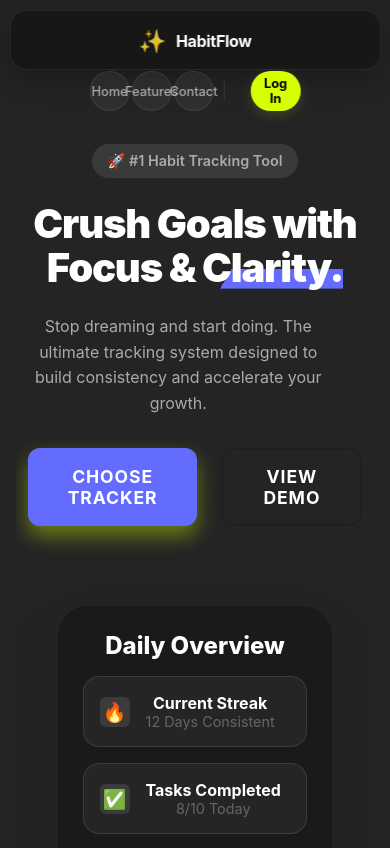
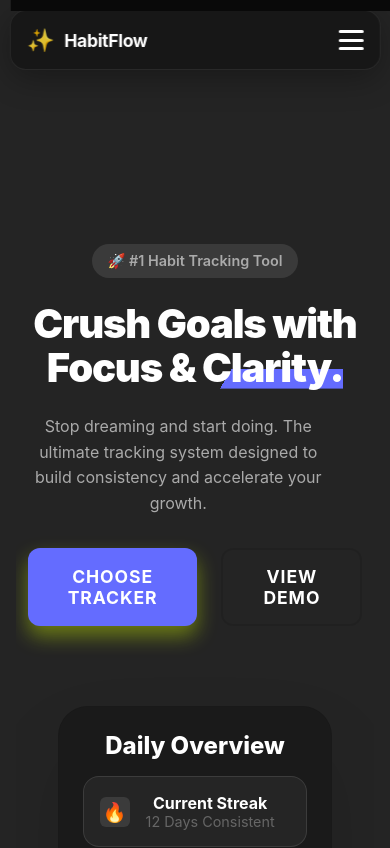
Before and after one commit to amitraj99053/Habit-Tracker-Frontend, a React (Vite) app: page / in a window 390 px wide. Shown: the top 848 px of the page. Built offline with nearby package versions, Linux system fonts and the light colour scheme; no server answers.

Commit message:
Redesign navbar with glassmorphism, responsive hamburger menu, and layout fixes

```diff
--- a/src/App.css
+++ b/src/App.css
@@ -45,6 +45,9 @@ body {
 
 main {
     flex: 1;
+    /* Prevent content from being hidden behind fixed header */
+    padding-top: 100px;
+    /* Adjust based on header height + top offset */
 }
 
 h1,
--- a/src/components/Header.css
+++ b/src/components/Header.css
@@ -5,7 +5,6 @@
     align-items: center;
     padding: 0.8rem 2rem;
     position: fixed;
-    /* Fixed to stay on top */
     top: 20px;
     left: 50%;
     transform: translateX(-50%);
@@ -36,6 +35,8 @@
     cursor: pointer;
     text-decoration: none;
     transition: opacity 0.2s;
+    z-index: 1001;
+    /* Ensure logo stays above mobile menu */
 }
 
 .logo:hover {
@@ -54,15 +55,11 @@
     font-family: 'Inter', sans-serif;
 }
 
-/* Navigation Links */
-nav {
+/* Navigation Links Container */
+.nav-menu {
     display: flex;
     align-items: center;
     gap: 1.5rem;
-    /* Removed border and background for cleaner look */
-    background: transparent;
-    border: none;
-    padding: 0;
 }
 
 .nav-btn {
@@ -80,8 +77,6 @@ nav {
 
 .nav-btn:hover {
     color: #fff;
-    background: transparent;
-    /* No background on hover */
 }
 
 /* Animated Underline for Links */
@@ -101,23 +96,27 @@ nav {
     width: 100%;
 }
 
-/* Exclude underline from the Log In button */
 .nav-btn.secondary-btn::after {
     display: none;
 }
 
-/* Auth Section (Right side if separated, currently merged) */
+/* Divider */
+.divider {
+    width: 1px;
+    height: 20px;
+    background: rgba(255, 255, 255, 0.1);
+    margin: 0 8px;
+}
 
-/* Log In Button (Primary Action) - Pill Shape */
+/* Log In Button */
 .nav-btn.secondary-btn {
     background: #D7FF00;
     color: #000;
     font-weight: 700;
-    margin-left: 1rem;
+    margin-left: 0.5rem;
+    /* Adjusted for tighter spacing */
     padding: 0.6rem 1.5rem;
-    /* Bigger padding */
     border-radius: 50px;
-    /* Full Pill Shape */
     box-shadow: 0 4px 12px rgba(215, 255, 0, 0.15);
     transition: all 0.3s ease;
 }
@@ -133,7 +132,26 @@ nav {
     transform: translateY(0);
 }
 
-/* Responsive */
+/* Hamburger Menu */
+.hamburger {
+    display: none;
+    cursor: pointer;
+    width: 25px;
+    height: 20px;
+    flex-direction: column;
+    justify-content: space-between;
+    z-index: 1001;
+}
+
+.bar {
+    width: 100%;
+    height: 3px;
+    background-color: #fff;
+    border-radius: 4px;
+    transition: all 0.3s ease;
+}
+
+/* Responsive Styles */
 @media (max-width: 768px) {
     .header {
         width: 95%;
@@ -141,30 +159,59 @@ nav {
         top: 10px;
     }
 
-    .logo-text {
-        font-size: 1rem;
+    .hamburger {
+        display: flex;
+        /* Show hamburger on mobile */
     }
 
-    nav {
-        gap: 2px;
+    .nav-menu {
+        position: fixed;
+        top: 0;
+        left: 0;
+        width: 100vw;
+        height: 100vh;
+        background: rgba(10, 10, 10, 0.98);
+        backdrop-filter: blur(20px);
+        flex-direction: column;
+        justify-content: center;
+        align-items: center;
+        gap: 2rem;
+        transform: translateY(-100%);
+        transition: transform 0.4s cubic-bezier(0.16, 1, 0.3, 1);
+        z-index: 1000;
+        /* Behind hamburger/logo container if nested, but here separate */
+    }
+
+    .nav-menu.active {
+        transform: translateY(0);
     }
 
     .nav-btn {
-        padding: 0.5rem 0.8rem;
-        font-size: 0.8rem;
+        font-size: 1.5rem;
+        color: #fff;
+    }
+
+    .divider {
+        display: none;
+    }
+
+    .nav-btn.secondary-btn {
+        margin-left: 0;
+        margin-top: 1rem;
+        padding: 1rem 2.5rem;
+        font-size: 1.2rem;
+    }
+
+    /* Hamburger Animation to 'X' */
+    .bar.active:nth-child(1) {
+        transform: translateY(8.5px) rotate(45deg);
+    }
+
+    .bar.active:nth-child(2) {
+        opacity: 0;
+    }
+
+    .bar.active:nth-child(3) {
+        transform: translateY(-8.5px) rotate(-45deg);
     }
 }
-
-@media (max-width: 480px) {
-    .header {
-        flex-direction: column;
-        gap: 1rem;
-        padding: 1rem;
-    }
-
-    nav {
-        width: 100%;
-        justify-content: center;
-        flex-wrap: wrap;
-    }
-}
--- a/src/components/Header.jsx
+++ b/src/components/Header.jsx
@@ -7,24 +7,42 @@ const Header = () => {
     const navigate = useNavigate();
     const [isModalOpen, setIsModalOpen] = useState(false);
     const [initiallyLogin, setInitiallyLogin] = useState(false);
+    const [isMobileMenuOpen, setIsMobileMenuOpen] = useState(false);
 
     const openModal = (isLogin) => {
         setInitiallyLogin(isLogin);
         setIsModalOpen(true);
+        setIsMobileMenuOpen(false); // Close menu when modal opens
+    };
+
+    const toggleMenu = () => {
+        setIsMobileMenuOpen(!isMobileMenuOpen);
+    };
+
+    const handleNavClick = (path) => {
+        navigate(path);
+        setIsMobileMenuOpen(false);
     };
 
     return (
         <>
             <header className="header">
-                <div className="logo" onClick={() => navigate('/')}>
+                <div className="logo" onClick={() => handleNavClick('/')}>
                     <span className="logo-icon">✨</span>
                     <span className="logo-text">HabitFlow</span>
                 </div>
-                <nav>
-                    <button className="nav-btn" onClick={() => navigate('/')}>Home</button>
-                    <button className="nav-btn" onClick={() => navigate('/services')}>Features</button>
-                    <button className="nav-btn" onClick={() => navigate('/contact')}>Contact</button>
-                    <div style={{ width: '1px', height: '20px', background: 'rgba(255,255,255,0.1)', margin: '0 8px' }}></div>
+
+                <div className="hamburger" onClick={toggleMenu}>
+                    <span className={`bar ${isMobileMenuOpen ? 'active' : ''}`}></span>
+                    <span className={`bar ${isMobileMenuOpen ? 'active' : ''}`}></span>
+                    <span className={`bar ${isMobileMenuOpen ? 'active' : ''}`}></span>
+                </div>
+
+                <nav className={`nav-menu ${isMobileMenuOpen ? 'active' : ''}`}>
+                    <button className="nav-btn" onClick={() => handleNavClick('/')}>Home</button>
+                    <button className="nav-btn" onClick={() => handleNavClick('/services')}>Features</button>
+                    <button className="nav-btn" onClick={() => handleNavClick('/contact')}>Contact</button>
+                    <div className="divider"></div>
                     <button className="nav-btn secondary-btn" onClick={() => openModal(true)}>Log In</button>
                 </nav>
             </header>
```
